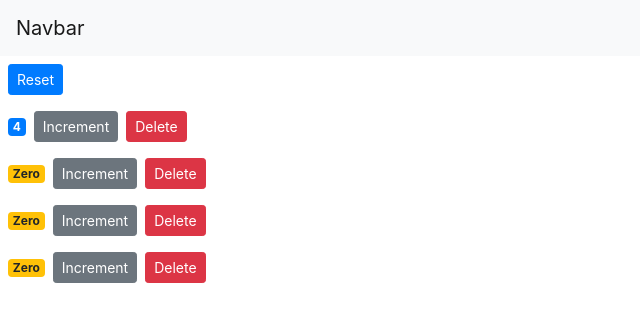
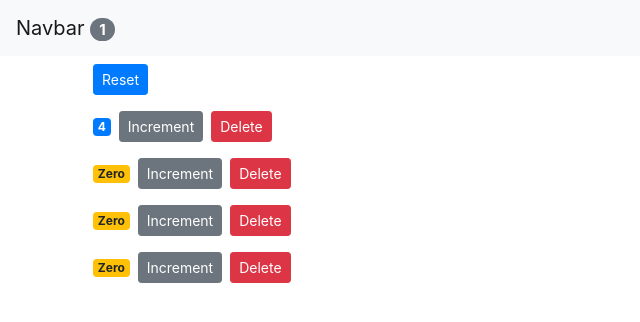
Before and after one commit to MRUBS/react-counter-app, a React (Create React App) app: page / in a window 1280 px wide. Shown: the top 322 px of the page, without its empty margins (0-640 px from the left). Built offline with nearby package versions, Linux system fonts and the light colour scheme.

Commit message:
Stateless Functional Components

```diff
--- a/src/App.js
+++ b/src/App.js
@@ -4,12 +4,50 @@ import Counters from "./components/counters";
 import "./App.css";
 
 class App extends Component {
+  state = {
+    counters: [
+      { id: 1, value: 4 },
+      { id: 2, value: 0 },
+      { id: 3, value: 0 },
+      { id: 4, value: 0 },
+    ],
+  };
+
+  handleIncrement = (counter) => {
+    const counters = [...this.state.counters];
+    const index = counters.indexOf(counter);
+    counters[index] = { ...counter };
+    counters[index].value++;
+    this.setState({ counters });
+  };
+
+  handleReset = () => {
+    const counters = this.state.counters.map((c) => {
+      c.value = 0;
+      return c;
+    });
+    this.setState({ counters });
+  };
+
+  handleDelete = (counterId) => {
+    // console.log("Event Handler Called", counterId)
+    const counters = this.state.counters.filter((c) => c.id !== counterId);
+    this.setState({ counters });
+  };
+
   render() {
     return (
       <React.Fragment>
-        <NavBar />
-        <main className="">
-          <Counters />
+        <NavBar
+          totalCounters={this.state.counters.filter((c) => c.value > 0).length}
+        />
+        <main className="container">
+          <Counters
+            counters={this.state.counters}
+            onReset={this.handleReset}
+            onIncrement={this.handleIncrement}
+            onDelete={this.handleDelete}
+          />
         </main>
       </React.Fragment>
     );
--- a/src/components/counters.jsx
+++ b/src/components/counters.jsx
@@ -2,51 +2,20 @@ import React, { Component } from "react";
 import Counter from "./counter";
 
 class Counters extends Component {
-  state = {
-    counters: [
-      { id: 1, value: 4 },
-      { id: 2, value: 0 },
-      { id: 3, value: 0 },
-      { id: 4, value: 0 },
-    ],
-  };
-
-  handleIncrement = (counter) => {
-    const counters = [...this.state.counters];
-    const index = counters.indexOf(counter);
-    counters[index] = { ...counter };
-    counters[index].value++;
-    this.setState({ counters });
-  };
-
-  handleReset = () => {
-    const counters = this.state.counters.map((c) => {
-      c.value = 0;
-      return c;
-    });
-    this.setState({ counters });
-  };
-
-  handleDelete = (counterId) => {
-    // console.log("Event Handler Called", counterId)
-    const counters = this.state.counters.filter((c) => c.id !== counterId);
-    this.setState({ counters });
-  };
-
   render() {
     return (
       <div>
         <button
-          onClick={this.handleReset}
+          onClick={this.props.onReset}
           className="btn btn-primary btn-sm m-2"
         >
           Reset
         </button>
-        {this.state.counters.map((counter) => (
+        {this.props.counters.map((counter) => (
           <Counter
             key={counter.id}
-            onIncrement={this.handleIncrement}
-            onDelete={this.handleDelete}
+            onIncrement={this.props.onIncrement}
+            onDelete={this.props.onDelete}
             counter={counter}
           />
         ))}
--- a/src/components/navbar.jsx
+++ b/src/components/navbar.jsx
@@ -2,9 +2,12 @@ import React, { Component } from "react";
 class NavBar extends Component {
   render() {
     return (
-      <nav class="navbar navbar-light bg-light">
-        <a class="navbar-brand" href="#">
-          Navbar
+      <nav className="navbar navbar-light bg-light">
+        <a className="navbar-brand" href="#">
+          Navbar{" "}
+          <span className="badge badge-pill badge-secondary">
+            {this.props.totalCounters}
+          </span>
         </a>
       </nav>
     );
```
